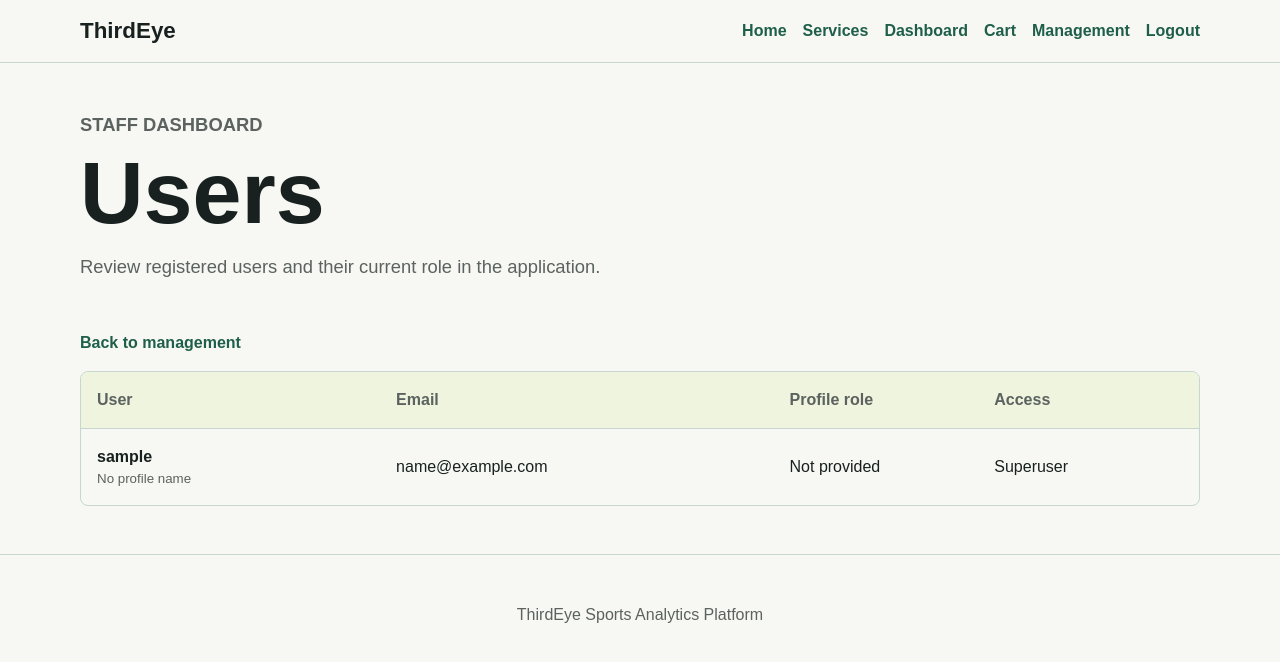
After one commit to harouklas/ThirdEyeAnalytics, a Django app: page /management/users/ in a window 1280 px wide. The commit adds this page. Shown: the top 662 px of the page. Run offline with Django 5.2, Linux system fonts and the light colour scheme; the visitor is signed in with stand-in values (Sample User, id 1); data comes from the database, SQL or seed files in the repository.

Commit message:
Add management views, forms, and recommendations
Introduced new management views and routes for services, categories, and users, including CRUD operations. Added a `staff_required` decorator to restrict access to management features. Enhanced the dashboard with personalized service recommendations based on user activity, leveraging the new `get_dashboard_recommendations` function.

Updated `service_list` to track user search history. Created forms for managing categories, subcategories, and services with auto-generated slugs. Added new templates for management sections and updated styles in `site.css` for grids, tables, and actions. Enhanced `management_dashboard.html` with links to new management sections.

```diff
--- a/accounts/urls.py
+++ b/accounts/urls.py
@@ -11,4 +11,13 @@ urlpatterns = [
     path("dashboard/", views.dashboard, name="dashboard"),
     path("dashboard/profile/", views.profile_edit, name="profile_edit"),
     path("management/", views.management_dashboard, name="management_dashboard"),
+    path("management/services/", views.management_service_list, name="management_services"),
+    path("management/services/add/", views.management_service_add, name="management_service_add"),
+    path(
+        "management/services/<int:service_id>/edit/",
+        views.management_service_edit,
+        name="management_service_edit",
+    ),
+    path("management/categories/", views.management_categories, name="management_categories"),
+    path("management/users/", views.management_users, name="management_users"),
 ]
--- a/accounts/views.py
+++ b/accounts/views.py
@@ -1,19 +1,39 @@
+from functools import wraps
+
 from django.contrib import messages
 from django.contrib.auth import login, logout
 from django.contrib.auth.decorators import login_required
 from django.contrib.auth.forms import AuthenticationForm
 from django.contrib.auth.views import LoginView
 from django.contrib.auth import get_user_model
-from django.shortcuts import redirect, render
+from django.shortcuts import get_object_or_404, redirect, render
 
 from cart.models import Order
-from catalogue.models import Category, Service
+from catalogue.forms import (
+    CategoryManagementForm,
+    ServiceManagementForm,
+    SubCategoryManagementForm,
+)
+from catalogue.models import Category, Service, SubCategory
+from catalogue.recommendations import get_dashboard_recommendations
 from interactions.models import Rating, RecentlyViewedService, WishlistItem
 
 from .forms import ProfileForm, RegistrationForm
 from .models import Profile
 
 User = get_user_model()
+
+
+def staff_required(view_func):
+    @wraps(view_func)
+    @login_required
+    def wrapper(request, *args, **kwargs):
+        if not request.user.is_staff:
+            messages.error(request, "Only staff users can open the management area.")
+            return redirect("accounts:dashboard")
+        return view_func(request, *args, **kwargs)
+
+    return wrapper
 
 
 class UserLoginView(LoginView):
@@ -76,6 +96,7 @@ def dashboard(request):
         .order_by("-created_at")[:5]
     )
     recent_orders = Order.objects.filter(user=request.user).order_by("-created_at")[:5]
+    recommended_services, latest_search = get_dashboard_recommendations(request.user)
 
     return render(
         request,
@@ -85,6 +106,8 @@ def dashboard(request):
             "recent_views": recent_views,
             "wishlist_items": wishlist_items,
             "recent_orders": recent_orders,
+            "recommended_services": recommended_services,
+            "latest_search": latest_search,
         },
     )
 
@@ -108,12 +131,8 @@ def profile_edit(request):
     return render(request, "accounts/profile_edit.html", {"form": form})
 
 
-@login_required
+@staff_required
 def management_dashboard(request):
-    if not request.user.is_staff:
-        messages.error(request, "Only staff users can open the management dashboard.")
-        return redirect("accounts:dashboard")
-
     stats = {
         "services": Service.objects.count(),
         "categories": Category.objects.count(),
@@ -133,3 +152,98 @@ def management_dashboard(request):
             "latest_orders": latest_orders,
         },
     )
+
+
+@staff_required
+def management_service_list(request):
+    services = Service.objects.select_related("category", "subcategory").order_by(
+        "category__name",
+        "name",
+    )
+    return render(request, "accounts/management_services.html", {"services": services})
+
+
+@staff_required
+def management_service_add(request):
+    if request.method == "POST":
+        form = ServiceManagementForm(request.POST, request.FILES)
+        if form.is_valid():
+            service = form.save()
+            messages.success(request, f"{service.name} has been added.")
+            return redirect("accounts:management_services")
+    else:
+        form = ServiceManagementForm()
+
+    return render(
+        request,
+        "accounts/management_service_form.html",
+        {
+            "form": form,
+            "page_title": "Add service",
+        },
+    )
+
+
+@staff_required
+def management_service_edit(request, service_id):
+    service = get_object_or_404(Service, id=service_id)
+
+    if request.method == "POST":
+        form = ServiceManagementForm(request.POST, request.FILES, instance=service)
+        if form.is_valid():
+            service = form.save()
+            messages.success(request, f"{service.name} has been updated.")
+            return redirect("accounts:management_services")
+    else:
+        form = ServiceManagementForm(instance=service)
+
+    return render(
+        request,
+        "accounts/management_service_form.html",
+        {
+            "form": form,
+            "page_title": "Edit service",
+            "service": service,
+        },
+    )
+
+
+@staff_required
+def management_categories(request):
+    category_form = CategoryManagementForm()
+    subcategory_form = SubCategoryManagementForm()
+
+    if request.method == "POST":
+        form_type = request.POST.get("form_type")
+
+        if form_type == "category":
+            category_form = CategoryManagementForm(request.POST)
+            if category_form.is_valid():
+                category = category_form.save()
+                messages.success(request, f"{category.name} category has been added.")
+                return redirect("accounts:management_categories")
+
+        if form_type == "subcategory":
+            subcategory_form = SubCategoryManagementForm(request.POST)
+            if subcategory_form.is_valid():
+                subcategory = subcategory_form.save()
+                messages.success(request, f"{subcategory.name} sub-category has been added.")
+                return redirect("accounts:management_categories")
+
+    categories = Category.objects.prefetch_related("subcategories").order_by("name")
+
+    return render(
+        request,
+        "accounts/management_categories.html",
+        {
+            "categories": categories,
+            "category_form": category_form,
+            "subcategory_form": subcategory_form,
+        },
+    )
+
+
+@staff_required
+def management_users(request):
+    users = User.objects.select_related("profile").order_by("username")
+    return render(request, "accounts/management_users.html", {"users": users})
--- a/static/css/site.css
+++ b/static/css/site.css
@@ -708,6 +708,11 @@ label {
     padding: 3rem 0;
 }
 
+.auth-page.compact {
+    min-height: auto;
+    padding-top: 0;
+}
+
 .auth-card {
     width: min(100%, 560px);
     border: 1px solid var(--color-border);
@@ -835,10 +840,99 @@ label {
     color: var(--color-muted);
 }
 
+.recommendation-note {
+    margin: 0 0 1rem;
+    color: var(--color-muted);
+    font-weight: 700;
+}
+
 .management-grid {
     display: grid;
     grid-template-columns: repeat(5, minmax(0, 1fr));
     gap: 1rem;
+}
+
+.management-actions,
+.management-toolbar,
+.management-table {
+    width: min(1120px, calc(100% - 2rem));
+    margin: 0 auto 3rem;
+}
+
+.management-actions {
+    display: grid;
+    grid-template-columns: repeat(3, minmax(0, 1fr));
+    gap: 1rem;
+}
+
+.management-actions a {
+    display: grid;
+    gap: 0.35rem;
+    border: 1px solid var(--color-border);
+    border-radius: 8px;
+    padding: 1.25rem;
+    background: var(--palette-paper);
+}
+
+.management-actions span {
+    color: var(--color-text);
+    font-size: 1.15rem;
+    font-weight: 800;
+}
+
+.management-actions small {
+    color: var(--color-muted);
+}
+
+.management-toolbar {
+    display: flex;
+    align-items: center;
+    gap: 1rem;
+    margin-bottom: 1rem;
+}
+
+.management-toolbar .button-link {
+    width: auto;
+}
+
+.management-table {
+    display: grid;
+    border: 1px solid var(--color-border);
+    border-radius: 8px;
+    overflow: hidden;
+    background: var(--palette-paper);
+}
+
+.management-row {
+    display: grid;
+    grid-template-columns: 2fr 2fr 1fr 1.3fr 0.8fr;
+    gap: 1rem;
+    align-items: center;
+    border-top: 1px solid var(--color-border);
+    padding: 1rem;
+}
+
+.management-row:first-child {
+    border-top: 0;
+}
+
+.management-row-heading {
+    color: var(--color-muted);
+    background: var(--color-surface);
+    font-weight: 800;
+}
+
+.management-row strong,
+.management-row small {
+    display: block;
+}
+
+.management-row small {
+    color: var(--color-muted);
+}
+
+.users-table .management-row {
+    grid-template-columns: 1.5fr 2fr 1fr 1fr;
 }
 
 .stat-card {
@@ -893,9 +987,19 @@ label {
 
     .dashboard-layout,
     .management-grid,
+    .management-actions,
     .cart-layout,
     .cart-item {
         grid-template-columns: 1fr;
+    }
+
+    .management-row,
+    .users-table .management-row {
+        grid-template-columns: 1fr;
+    }
+
+    .management-row-heading {
+        display: none;
     }
 }
 
--- /dev/null
+++ b/templates/accounts/management_users.html
@@ -0,0 +1,48 @@
+{% extends "base.html" %}
+
+{% block title %}Manage Users | ThirdEye{% endblock %}
+
+{% block content %}
+<section class="page-header">
+    <p class="eyebrow">Staff dashboard</p>
+    <h1>Users</h1>
+    <p>Review registered users and their current role in the application.</p>
+</section>
+
+<section class="management-toolbar">
+    <a class="text-link" href="{% url 'accounts:management_dashboard' %}">Back to management</a>
+</section>
+
+<section class="management-table users-table">
+    <div class="management-row management-row-heading">
+        <span>User</span>
+        <span>Email</span>
+        <span>Profile role</span>
+        <span>Access</span>
+    </div>
+    {% for user_obj in users %}
+        <div class="management-row">
+            <span>
+                <strong>{{ user_obj.username }}</strong>
+                <small>{{ user_obj.profile.full_name|default:"No profile name" }}</small>
+            </span>
+            <span>{{ user_obj.email|default:"No email" }}</span>
+            <span>{{ user_obj.profile.get_sport_role_display|default:"Not provided" }}</span>
+            <span>
+                {% if user_obj.is_superuser %}
+                    Superuser
+                {% elif user_obj.is_staff %}
+                    Staff
+                {% else %}
+                    User
+                {% endif %}
+            </span>
+        </div>
+    {% empty %}
+        <div class="empty-state">
+            <h2>No users yet</h2>
+            <p>Registered users will appear here.</p>
+        </div>
+    {% endfor %}
+</section>
+{% endblock %}
```
Also changed, not shown: catalogue/forms.py (added, +65 -0 lines), catalogue/recommendations.py (added, +71 -0 lines), catalogue/views.py (+25 -3 lines), templates/accounts/dashboard.html (+24 -0 lines), templates/accounts/management_categories.html (added, +72 -0 lines), templates/accounts/management_dashboard.html (+16 -1 lines), templates/accounts/management_service_form.html (added, +36 -0 lines), templates/accounts/management_services.html (added, +48 -0 lines).
